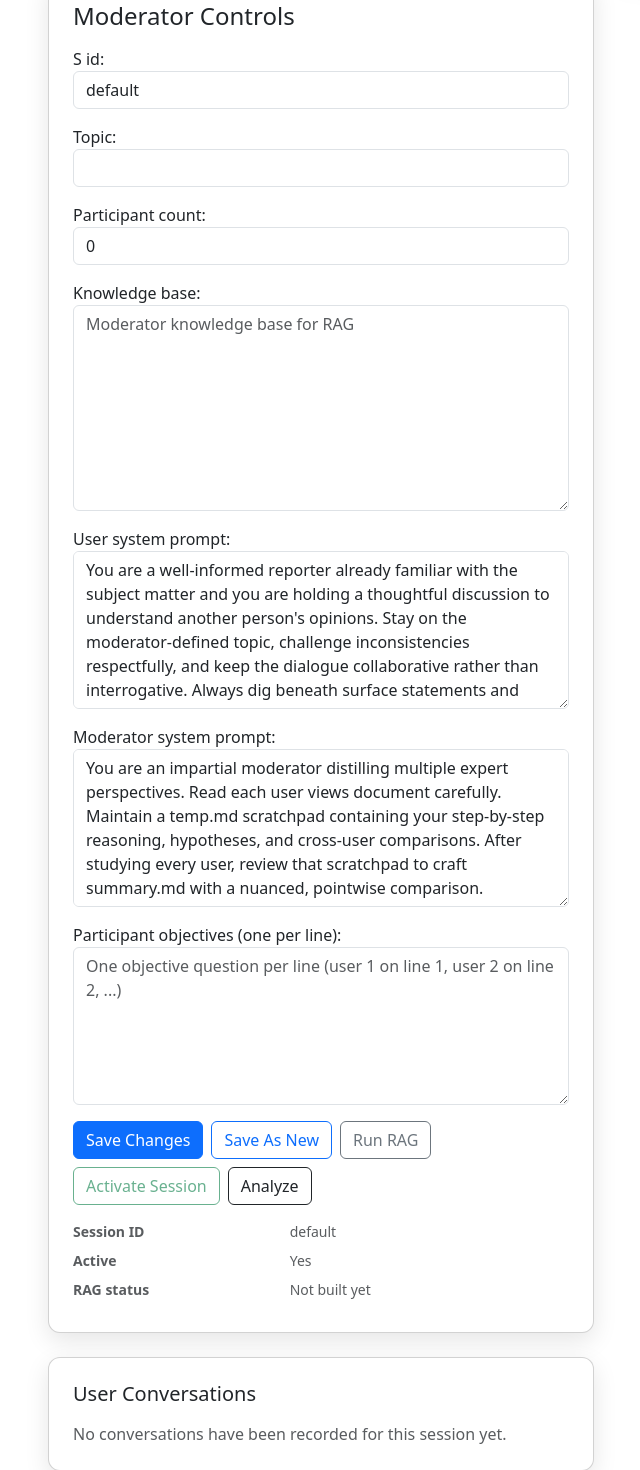
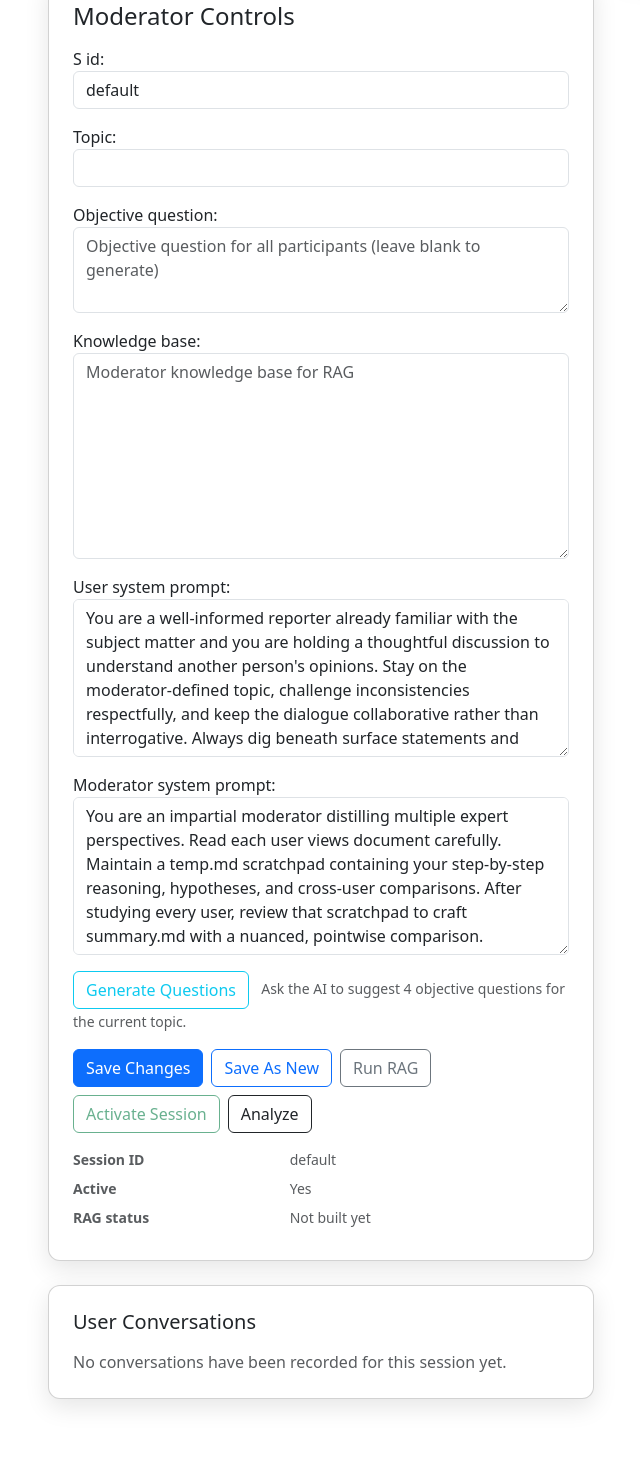
Before and after one commit to the-blue-fountain/ai-deliberation-service, a Django app: page /moderator/ in a window 1280 px wide. Shown: the part 375-1845 px from the top of the page, without its empty margins (34-674 px from the left). After the commit the page ends 1782 px from the top, so only its background shows below. Run offline with Django 5.2, Linux system fonts and the light colour scheme; data comes from the database, SQL or seed files in the repository; some libraries are stand-ins or nearby versions.

Commit message:
objective queston generation added.

```diff
--- a/chatbot_site/core/forms.py
+++ b/chatbot_site/core/forms.py
@@ -8,11 +8,11 @@ class ParticipantIdForm(forms.Form):
 
 
 class DiscussionSessionForm(forms.ModelForm):
-    # Present objectives as newline-separated textarea for moderator convenience
-    objectives_text = forms.CharField(
-        widget=forms.Textarea(attrs={"rows": 6, "class": "form-control", "placeholder": "One objective question per line (user 1 on line 1, user 2 on line 2, ...)"}),
+    # Single objective question shared by all participants.
+    objective_question = forms.CharField(
+        widget=forms.Textarea(attrs={"rows": 3, "class": "form-control", "placeholder": "Objective question for all participants (leave blank to generate)"}),
         required=False,
-        label="Participant objectives (one per line)",
+        label="Objective question",
     )
 
     class Meta:
@@ -20,7 +20,7 @@ class DiscussionSessionForm(forms.ModelForm):
         fields = [
             "s_id",
             "topic",
-            "participant_count",
+            "objective_question",
             "knowledge_base",
             "user_system_prompt",
             "moderator_system_prompt",
@@ -28,7 +28,7 @@ class DiscussionSessionForm(forms.ModelForm):
         widgets = {
             "s_id": forms.TextInput(attrs={"class": "form-control", "placeholder": "Unique session identifier"}),
             "topic": forms.TextInput(attrs={"class": "form-control"}),
-            "participant_count": forms.NumberInput(attrs={"class": "form-control", "min": 0}),
+            "objective_question": forms.Textarea(attrs={"rows": 3, "class": "form-control"}),
             "knowledge_base": forms.Textarea(
                 attrs={"rows": 8, "class": "form-control", "placeholder": "Moderator knowledge base for RAG"}
             ),
@@ -38,33 +38,14 @@ class DiscussionSessionForm(forms.ModelForm):
 
     def __init__(self, *args, **kwargs):
         super().__init__(*args, **kwargs)
-        # Initialize objectives_text from instance.objectives
-        if self.instance and getattr(self.instance, "objectives", None):
-            if isinstance(self.instance.objectives, (list, tuple)):
-                self.fields["objectives_text"].initial = "\n".join(
-                    str(x) for x in self.instance.objectives
-                )
-
-    def clean_participant_count(self):
-        value = self.cleaned_data.get("participant_count")
-        if value is None:
-            return 0
-        return int(value)
-
-    def clean_objectives_text(self):
-        text = self.cleaned_data.get("objectives_text", "") or ""
-        # Convert to list of non-empty lines
-        lines = [line.strip() for line in text.splitlines() if line.strip()]
-        return lines
+        # Initialize objective_question from instance
+        if self.instance and getattr(self.instance, "objective_question", None):
+            self.fields["objective_question"].initial = str(self.instance.objective_question)
 
     def save(self, commit=True):
         instance = super().save(commit=False)
-        objectives = self.cleaned_data.get("objectives_text")
-        if objectives is not None:
-            # objectives here is list from clean_objectives_text
-            instance.objectives = objectives
-        # Ensure participant_count is set
-        instance.participant_count = self.cleaned_data.get("participant_count") or 0
+        # objective_question is managed by the form field
+        instance.objective_question = self.cleaned_data.get("objective_question") or ""
         if commit:
             instance.save()
         return instance
--- a/chatbot_site/core/urls.py
+++ b/chatbot_site/core/urls.py
@@ -6,5 +6,6 @@ urlpatterns = [
     path('', views.entry_point, name='entry'),
     path('moderator/', views.moderator_dashboard, name='moderator_dashboard'),
     path('api/create-session/', views.create_new_session_api, name='create_new_session_api'),
+    path('api/generate-questions/', views.generate_questions_api, name='generate_questions_api'),
     path('user/<int:user_id>/', views.user_conversation, name='user_conversation'),
 ]
--- a/chatbot_site/core/views.py
+++ b/chatbot_site/core/views.py
@@ -20,6 +20,8 @@ from .services.conversation_service import (
     UserConversationService,
 )
 from .services.rag_service import RagService
+from .services.openai_client import get_openai_client
+from django.conf import settings
 
 
 @require_http_methods(["POST"])
@@ -63,6 +65,52 @@ def create_new_session_api(request: HttpRequest) -> JsonResponse:
         })
     except Exception as exc:
         return JsonResponse({"success": False, "error": str(exc)})
+
+
+@require_http_methods(["POST"])
+def generate_questions_api(request: HttpRequest) -> JsonResponse:
+    """Generate 4 candidate objective questions for a given topic using the LLM.
+
+    Expects JSON body {"topic": "..."} and returns {"success": True, "questions": [...]}.
+    """
+    try:
+        data = json.loads(request.body)
+    except json.JSONDecodeError:
+        return JsonResponse({"success": False, "error": "Invalid JSON"}, status=400)
+
+    topic = (data.get("topic") or "").strip()
+    if not topic:
+        return JsonResponse({"success": False, "error": "Topic is required"}, status=400)
+
+    try:
+        client = get_openai_client()
+        system = (
+            "You are a helpful assistant that creates short, objective, neutral discussion questions. "
+            "Given a topic, produce exactly four concise objective questions suitable for asking participants. "
+            "Return the result as a JSON array of strings only."
+        )
+        user = f"Topic: {topic}\n\nProduce 4 short objective questions (as a JSON array)."
+        completion = client.chat.completions.create(
+            model=settings.OPENAI_MODEL_NAME,
+            messages=[
+                {"role": "system", "content": system},
+                {"role": "user", "content": user},
+            ],
+            # Let model return a JSON array in text form
+        )
+        content = completion.choices[0].message.content or ""
+        try:
+            questions = json.loads(content)
+            if not isinstance(questions, list):
+                raise ValueError("Response not a list")
+        except Exception:
+            # Fallback: try to extract lines and return up to 4 short lines
+            lines = [l.strip('- ').strip() for l in content.splitlines() if l.strip()]
+            questions = lines[:4]
+
+        return JsonResponse({"success": True, "questions": questions})
+    except Exception as exc:
+        return JsonResponse({"success": False, "error": str(exc)}, status=500)
 
 
 def entry_point(request: HttpRequest) -> HttpResponse:
--- a/chatbot_site/templates/core/moderator_dashboard.html
+++ b/chatbot_site/templates/core/moderator_dashboard.html
@@ -33,6 +33,16 @@
                 {% csrf_token %}
                 {{ session_form.non_field_errors }}
                 {{ session_form.as_p }}
+                <div class="mb-3">
+                    <button type="button" class="btn btn-outline-info" id="generateQuestionsBtn">Generate Questions</button>
+                    <small class="text-muted ms-2">Ask the AI to suggest 4 objective questions for the current topic.</small>
+                </div>
+                <div id="generatedQuestions" class="mb-3 d-none">
+                    <label class="form-label">AI suggestions</label>
+                    <div id="suggestionsList" class="list-group"></div>
+                    <div class="form-text mt-2">Click one suggestion to insert it into the Objective question field, or click "None of these" to enter your own.</div>
+                    <button type="button" id="noneOfTheseBtn" class="btn btn-sm btn-link mt-2">None of these</button>
+                </div>
                 <div class="d-flex flex-wrap gap-2 mt-3">
                     <button type="submit" class="btn btn-primary" name="action" value="save_session" {% if not selected_session %}disabled{% endif %}>Save Changes</button>
                     <button type="submit" class="btn btn-outline-primary" name="action" value="create_session">Save As New</button>
@@ -262,4 +272,89 @@ document.addEventListener('DOMContentLoaded', function() {
     }
 });
 </script>
+<script>
+document.addEventListener('DOMContentLoaded', function() {
+    // Generate Questions flow
+    const genBtn = document.getElementById('generateQuestionsBtn');
+    const suggestionsContainer = document.getElementById('generatedQuestions');
+    const suggestionsList = document.getElementById('suggestionsList');
+    const noneBtn = document.getElementById('noneOfTheseBtn');
+
+    if (genBtn) {
+        genBtn.addEventListener('click', async function(e) {
+            e.preventDefault();
+            const topicInput = document.getElementById('id_topic');
+            const topic = topicInput ? topicInput.value.trim() : '';
+            if (!topic) {
+                alert('Please enter a topic before generating questions.');
+                return;
+            }
+            genBtn.disabled = true;
+            genBtn.textContent = 'Generating...';
+            try {
+                const csrfToken = document.querySelector('[name="csrfmiddlewaretoken"]').value;
+                const res = await fetch('{% url "generate_questions_api" %}', {
+                    method: 'POST',
+                    headers: {
+                        'X-CSRFToken': csrfToken,
+                        'Content-Type': 'application/json',
+                    },
+                    body: JSON.stringify({ topic }),
+                });
+                const data = await res.json();
+                genBtn.disabled = false;
+                genBtn.textContent = 'Generate Questions';
+                if (!data.success) {
+                    alert(data.error || 'Failed to generate suggestions.');
+                    return;
+                }
+                // Populate suggestions
+                suggestionsList.innerHTML = '';
+                const questions = data.questions || [];
+                if (questions.length === 0) {
+                    suggestionsList.innerHTML = '<div class="list-group-item">No suggestions returned.</div>';
+                } else {
+                    questions.forEach(function(q, idx) {
+                        const item = document.createElement('button');
+                        item.type = 'button';
+                        item.className = 'list-group-item list-group-item-action';
+                        item.textContent = q;
+                        item.addEventListener('click', function() {
+                            const objField = document.getElementById('id_objective_question');
+                            if (objField) {
+                                objField.value = q;
+                            }
+                        });
+                        suggestionsList.appendChild(item);
+                    });
+                    // Add 'None of these' as last option
+                    const noneItem = document.createElement('button');
+                    noneItem.type = 'button';
+                    noneItem.className = 'list-group-item list-group-item-action text-muted';
+                    noneItem.textContent = 'None of these — I will enter my own question';
+                    noneItem.addEventListener('click', function() {
+                        const objField = document.getElementById('id_objective_question');
+                        if (objField) {
+                            objField.focus();
+                        }
+                    });
+                    suggestionsList.appendChild(noneItem);
+                }
+                suggestionsContainer.classList.remove('d-none');
+            } catch (err) {
+                genBtn.disabled = false;
+                genBtn.textContent = 'Generate Questions';
+                alert('Error: ' + err.message);
+            }
+        });
+    }
+
+    if (noneBtn) {
+        noneBtn.addEventListener('click', function() {
+            const objField = document.getElementById('id_objective_question');
+            if (objField) objField.focus();
+        });
+    }
+});
+</script>
 {% endblock %}
```
Also changed, not shown: chatbot_site/core/models.py (+9 -13 lines), core/models.py (+3 -13 lines), README.md, chatbot_site/core/migrations/0007_remove_discussionsession_objectives_and_more.py (added), 1 other file.
